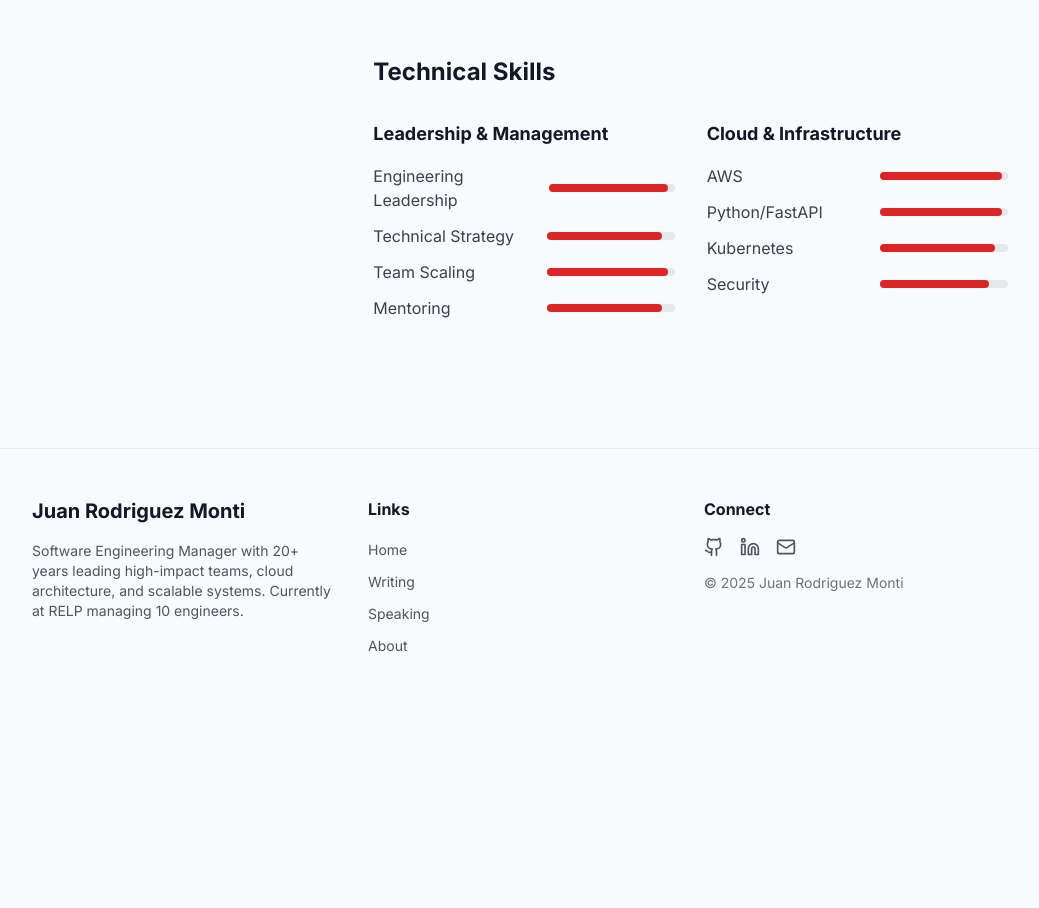
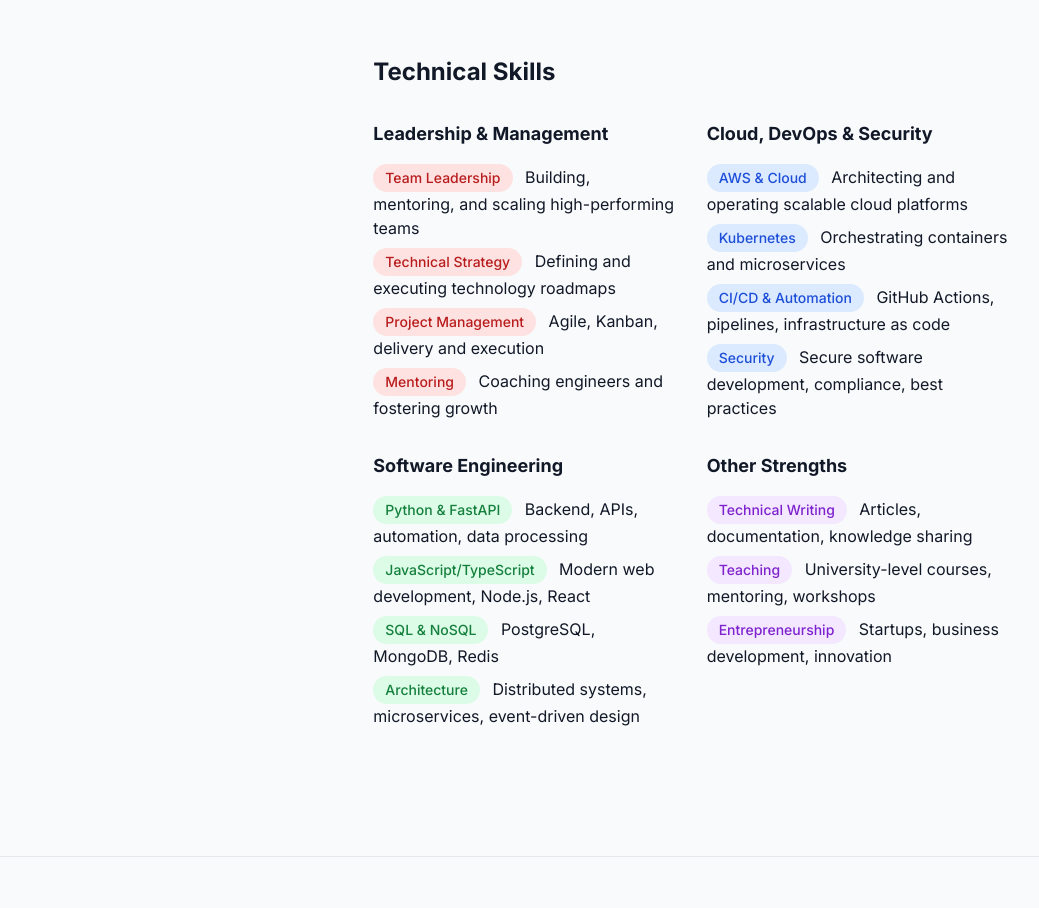
Before and after one commit to juanrodriguezmonti/juanrodriguezmonti.github.io, a Next.js app: page /about in a window 1280 px wide. Shown: the part 2940-3848 px from the top of the page, without its empty margins (120-1159 px from the left). Before the commit the page ends 3645 px from the top, so only its background shows below. Built offline with nearby package versions, Linux system fonts and the light colour scheme.

Commit message:
Updated skills
Updated skills

```diff
--- a/app/about/page.tsx
+++ b/app/about/page.tsx
@@ -290,61 +290,38 @@ export default function AboutPage() {
                 <div className="grid grid-cols-1 md:grid-cols-2 gap-8">
                   <div>
                     <h3 className="text-lg font-bold mb-4 text-gray-900 dark:text-white">Leadership & Management</h3>
-                    <div className="space-y-3">
-                      <div className="flex items-center justify-between">
-                        <span className="text-gray-700 dark:text-gray-300">Engineering Leadership</span>
-                        <div className="w-32 bg-gray-200 dark:bg-gray-700 rounded-full h-2">
-                          <div className="bg-red-600 h-2 rounded-full" style={{ width: "95%" }}></div>
-                        </div>
-                      </div>
-                      <div className="flex items-center justify-between">
-                        <span className="text-gray-700 dark:text-gray-300">Technical Strategy</span>
-                        <div className="w-32 bg-gray-200 dark:bg-gray-700 rounded-full h-2">
-                          <div className="bg-red-600 h-2 rounded-full" style={{ width: "90%" }}></div>
-                        </div>
-                      </div>
-                      <div className="flex items-center justify-between">
-                        <span className="text-gray-700 dark:text-gray-300">Team Scaling</span>
-                        <div className="w-32 bg-gray-200 dark:bg-gray-700 rounded-full h-2">
-                          <div className="bg-red-600 h-2 rounded-full" style={{ width: "95%" }}></div>
-                        </div>
-                      </div>
-                      <div className="flex items-center justify-between">
-                        <span className="text-gray-700 dark:text-gray-300">Mentoring</span>
-                        <div className="w-32 bg-gray-200 dark:bg-gray-700 rounded-full h-2">
-                          <div className="bg-red-600 h-2 rounded-full" style={{ width: "90%" }}></div>
-                        </div>
-                      </div>
-                    </div>
+                    <ul className="space-y-2">
+                      <li><span className="inline-block bg-red-100 dark:bg-red-900/30 text-red-700 dark:text-red-300 px-3 py-1 rounded-full text-sm font-medium mr-2">Team Leadership</span> Building, mentoring, and scaling high-performing teams</li>
+                      <li><span className="inline-block bg-red-100 dark:bg-red-900/30 text-red-700 dark:text-red-300 px-3 py-1 rounded-full text-sm font-medium mr-2">Technical Strategy</span> Defining and executing technology roadmaps</li>
+                      <li><span className="inline-block bg-red-100 dark:bg-red-900/30 text-red-700 dark:text-red-300 px-3 py-1 rounded-full text-sm font-medium mr-2">Project Management</span> Agile, Kanban, delivery and execution</li>
+                      <li><span className="inline-block bg-red-100 dark:bg-red-900/30 text-red-700 dark:text-red-300 px-3 py-1 rounded-full text-sm font-medium mr-2">Mentoring</span> Coaching engineers and fostering growth</li>
+                    </ul>
                   </div>
                   <div>
-                    <h3 className="text-lg font-bold mb-4 text-gray-900 dark:text-white">Cloud & Infrastructure</h3>
-                    <div className="space-y-3">
-                      <div className="flex items-center justify-between">
-                        <span className="text-gray-700 dark:text-gray-300">AWS</span>
-                        <div className="w-32 bg-gray-200 dark:bg-gray-700 rounded-full h-2">
-                          <div className="bg-red-600 h-2 rounded-full" style={{ width: "95%" }}></div>
-                        </div>
-                      </div>
-                      <div className="flex items-center justify-between">
-                        <span className="text-gray-700 dark:text-gray-300">Python/FastAPI</span>
-                        <div className="w-32 bg-gray-200 dark:bg-gray-700 rounded-full h-2">
-                          <div className="bg-red-600 h-2 rounded-full" style={{ width: "95%" }}></div>
-                        </div>
-                      </div>
-                      <div className="flex items-center justify-between">
-                        <span className="text-gray-700 dark:text-gray-300">Kubernetes</span>
-                        <div className="w-32 bg-gray-200 dark:bg-gray-700 rounded-full h-2">
-                          <div className="bg-red-600 h-2 rounded-full" style={{ width: "90%" }}></div>
-                        </div>
-                      </div>
-                      <div className="flex items-center justify-between">
-                        <span className="text-gray-700 dark:text-gray-300">Security</span>
-                        <div className="w-32 bg-gray-200 dark:bg-gray-700 rounded-full h-2">
-                          <div className="bg-red-600 h-2 rounded-full" style={{ width: "85%" }}></div>
-                        </div>
-                      </div>
-                    </div>
+                    <h3 className="text-lg font-bold mb-4 text-gray-900 dark:text-white">Cloud, DevOps & Security</h3>
+                    <ul className="space-y-2">
+                      <li><span className="inline-block bg-blue-100 dark:bg-blue-900/30 text-blue-700 dark:text-blue-300 px-3 py-1 rounded-full text-sm font-medium mr-2">AWS & Cloud</span> Architecting and operating scalable cloud platforms</li>
+                      <li><span className="inline-block bg-blue-100 dark:bg-blue-900/30 text-blue-700 dark:text-blue-300 px-3 py-1 rounded-full text-sm font-medium mr-2">Kubernetes</span> Orchestrating containers and microservices</li>
+                      <li><span className="inline-block bg-blue-100 dark:bg-blue-900/30 text-blue-700 dark:text-blue-300 px-3 py-1 rounded-full text-sm font-medium mr-2">CI/CD & Automation</span> GitHub Actions, pipelines, infrastructure as code</li>
+                      <li><span className="inline-block bg-blue-100 dark:bg-blue-900/30 text-blue-700 dark:text-blue-300 px-3 py-1 rounded-full text-sm font-medium mr-2">Security</span> Secure software development, compliance, best practices</li>
+                    </ul>
+                  </div>
+                  <div>
+                    <h3 className="text-lg font-bold mb-4 text-gray-900 dark:text-white">Software Engineering</h3>
+                    <ul className="space-y-2">
+                      <li><span className="inline-block bg-green-100 dark:bg-green-900/30 text-green-700 dark:text-green-300 px-3 py-1 rounded-full text-sm font-medium mr-2">Python & FastAPI</span> Backend, APIs, automation, data processing</li>
+                      <li><span className="inline-block bg-green-100 dark:bg-green-900/30 text-green-700 dark:text-green-300 px-3 py-1 rounded-full text-sm font-medium mr-2">JavaScript/TypeScript</span> Modern web development, Node.js, React</li>
+                      <li><span className="inline-block bg-green-100 dark:bg-green-900/30 text-green-700 dark:text-green-300 px-3 py-1 rounded-full text-sm font-medium mr-2">SQL & NoSQL</span> PostgreSQL, MongoDB, Redis</li>
+                      <li><span className="inline-block bg-green-100 dark:bg-green-900/30 text-green-700 dark:text-green-300 px-3 py-1 rounded-full text-sm font-medium mr-2">Architecture</span> Distributed systems, microservices, event-driven design</li>
+                    </ul>
+                  </div>
+                  <div>
+                    <h3 className="text-lg font-bold mb-4 text-gray-900 dark:text-white">Other Strengths</h3>
+                    <ul className="space-y-2">
+                      <li><span className="inline-block bg-purple-100 dark:bg-purple-900/30 text-purple-700 dark:text-purple-300 px-3 py-1 rounded-full text-sm font-medium mr-2">Technical Writing</span> Articles, documentation, knowledge sharing</li>
+                      <li><span className="inline-block bg-purple-100 dark:bg-purple-900/30 text-purple-700 dark:text-purple-300 px-3 py-1 rounded-full text-sm font-medium mr-2">Teaching</span> University-level courses, mentoring, workshops</li>
+                      <li><span className="inline-block bg-purple-100 dark:bg-purple-900/30 text-purple-700 dark:text-purple-300 px-3 py-1 rounded-full text-sm font-medium mr-2">Entrepreneurship</span> Startups, business development, innovation</li>
+                    </ul>
                   </div>
                 </div>
               </section>
```
